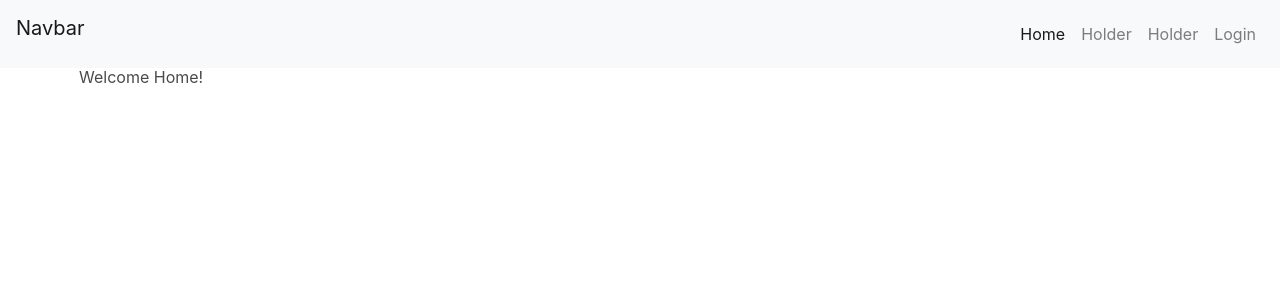
After one commit to alexanderjacks/StripedFlask, a Flask app: page /usr_home in a window 1280 px wide. The commit adds this page. Shown: the top 300 px of the page. Run offline with Flask 2, Linux system fonts and the light colour scheme; some libraries are stand-ins or nearby versions.

Commit message:
accepted changes

```diff
--- a/app.py
+++ b/app.py
@@ -88,5 +88,32 @@ def add_user_to_db():
         flash("User added")
     return redirect('/')
 
+@app.route("/Login", methods=['POST'])
+def user_login():
+
+    instance_of_user = User.query.filter_by(email=request.form['login_email']).first()
+    print(instance_of_user)
+    if instance_of_user:
+        pw = bcrypt.check_password_hash(instance_of_user.password, request.form['login_password'])
+        if pw:
+            session['user_id'] = instance_of_user.id
+            session['user_greeting'] = instance_of_user.first_name
+            return redirect('/usr_home')
+
+        else:
+            flash('Invalid user name or password')
+            return redirect('/')
+
+
+@app.route("/usr_home")
+def user_homepage():
+
+
+    return render_template('user_home.html')
+
+
+
+
+
 if __name__ == "__main__":
         app.run(debug=True)
--- /dev/null
+++ b/templates/user_home.html
@@ -0,0 +1,41 @@
+<!DOCTYPE html>
+<html lang="en">
+<head>
+    <meta charset="UTF-8">
+    <meta name="viewport" content="width=device-width, initial-scale=1.0">
+    <meta http-equiv="X-UA-Compatible" content="ie=edge">
+    <!-- Bootstrap4 -->
+    <link rel="stylesheet" href="https://maxcdn.bootstrapcdn.com/bootstrap/4.3.1/css/bootstrap.min.css">
+    <link rel="stylesheet" href="https://cdnjs.cloudflare.com/ajax/libs/bulma/0.7.5/css/bulma.min.css">
+    <!-- JQUERY CDN -->
+    <script src="https://ajax.googleapis.com/ajax/libs/jquery/3.4.1/jquery.min.js"></script>
+    <title>Mock Site</title>
+</head>
+<body>
+    <nav class="navbar navbar-expand-sm navbar-light bg-light">
+        <a class="navbar-brand" href="#">Navbar</a>
+        <button class="navbar-toggler" type="button" data-toggle="collapse" data-target="#navbarNavAltMarkup" aria-controls="navbarNavAltMarkup" aria-expanded="false" aria-label="Toggle navigation">
+          <span class="navbar-toggler-icon"></span>
+        </button>
+        <div class="collapse navbar-collapse justify-content-end" id="navbarNavAltMarkup">
+          <div class="navbar-nav justify-content-between">
+            <a class="nav-item nav-link active" href="#">Home <span class="sr-only">(current)</span></a>
+            <a class="nav-item nav-link" href="#">Holder</a>
+            <a class="nav-item nav-link" href="#">Holder</a>
+            <a class="nav-item nav-link" href="#">Login</a>
+          </div>
+        </div>
+      </nav>
+      <div class="container">
+            <div class="columns">
+              <div class="column">
+                <h1>Welcome Home! {{session['user_greeting']}} </h1>
+              </div>
+            </div>
+
+
+      </div>
+    <script src="https://cdnjs.cloudflare.com/ajax/libs/popper.js/1.14.7/umd/popper.min.js"></script>
+    <script src="https://maxcdn.bootstrapcdn.com/bootstrap/4.3.1/js/bootstrap.min.js"></script>
+</body>
+</html>
```
Also changed, not shown: templates/index.html (+11 -1 lines).
